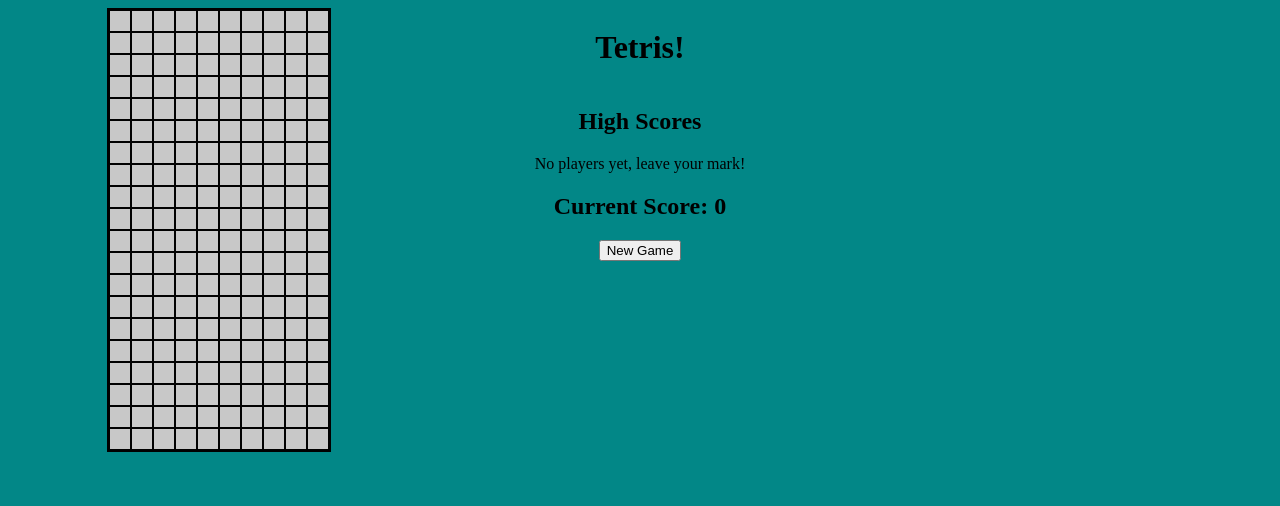
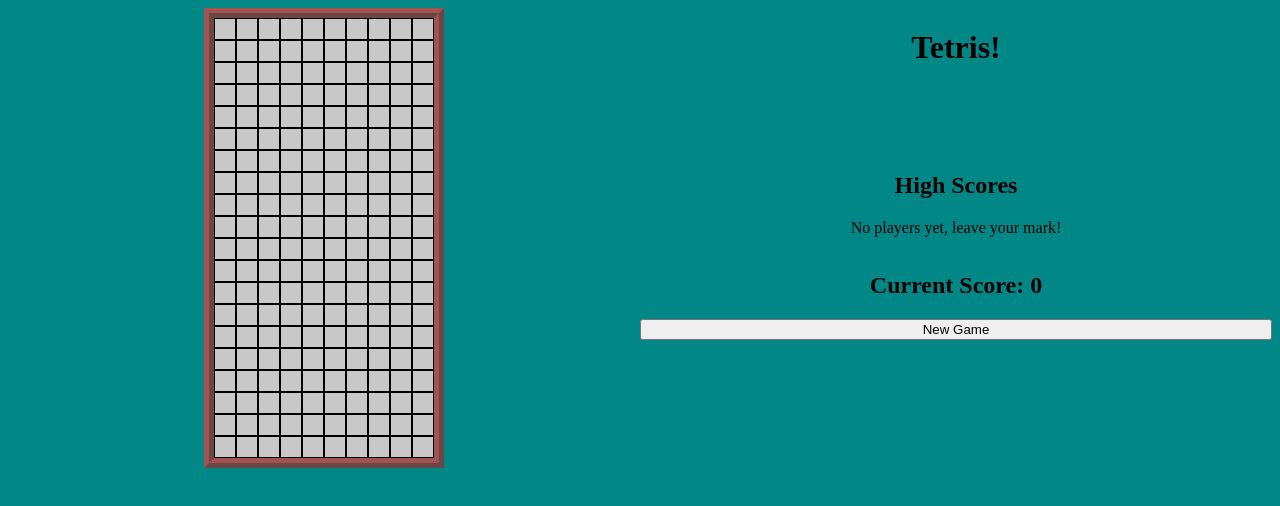
Before and after one commit to paigepwilcox/tetrisReact, a React (Vite) app in the folder Tetris/: page / in a window 1280 px wide. Shown: the top 506 px of the page. Built offline with nearby package versions, Linux system fonts and the light colour scheme.

Commit message:
style additions

```diff
--- a/Tetris/src/index.css
+++ b/Tetris/src/index.css
@@ -7,8 +7,10 @@
   grid-template-areas:
     "game title"
     "game controls"
-    "game .";
-  grid-template-columns: repeat(3, 1fr);
+    "game controls";
+  grid-template-columns: repeat(2, 1fr);
+  justify-self: center;
+  margin: auto;
 }
 
 h1 {
@@ -17,7 +19,7 @@ h1 {
 }
 
 .board {
-  border: 2px solid black;
+  border: 10px ridge rgba(245, 57, 57, 0.67);
   user-select: none;
   margin: auto;
   grid-area: game;
@@ -75,6 +77,8 @@ h1 {
 .controls {
   text-align: center;
   grid-area: controls;
+  display: flex;
+  flex-direction: column;
 }
 
 .upcoming {
@@ -87,3 +91,19 @@ h1 {
 .cell.hidden {
   visibility: hidden;
 }
+
+div.high-scores ol {
+  justify-items: center;
+}
+
+button.new-game {
+  width: fit-content;
+  border-radius: 20px;
+  margin-top: auto;
+  background: rgba(245, 93, 93, 0.627);
+  align-self: center;
+}
+
+button.new-game:hover {
+  background: rgba(186, 62, 62, 0.707);
+}
```
